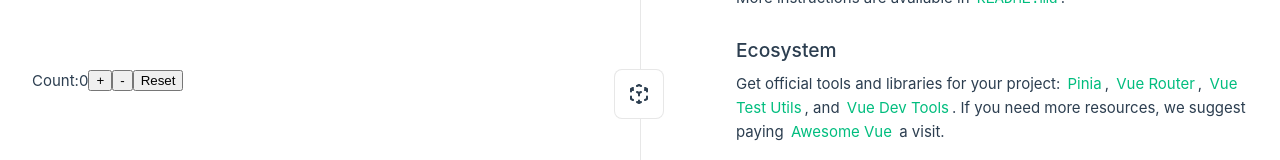
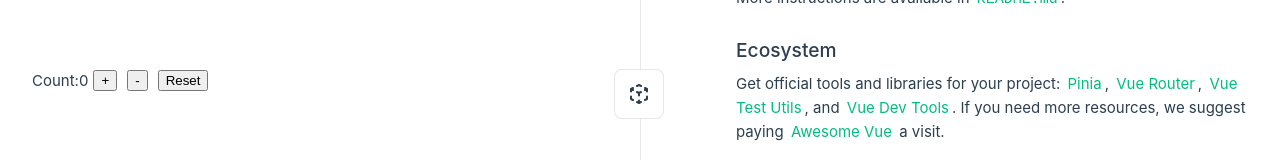
Before and after one commit to JerryChang0504/20250908, a Vue app: page / in a window 1280 px wide. Shown: the part 319-479 px from the top of the page. Built offline with nearby package versions, Linux system fonts and the light colour scheme.

Commit message:
新增 style

```diff
--- a/src/components/RefCount.vue
+++ b/src/components/RefCount.vue
@@ -25,4 +25,8 @@ const reset = () => {
   <!-- <button @click="count = 0">Reset</button> -->
 </template>
 
-<style scoped></style>
+<style scoped>
+button {
+  margin: 0 5px;
+}
+</style>
```
